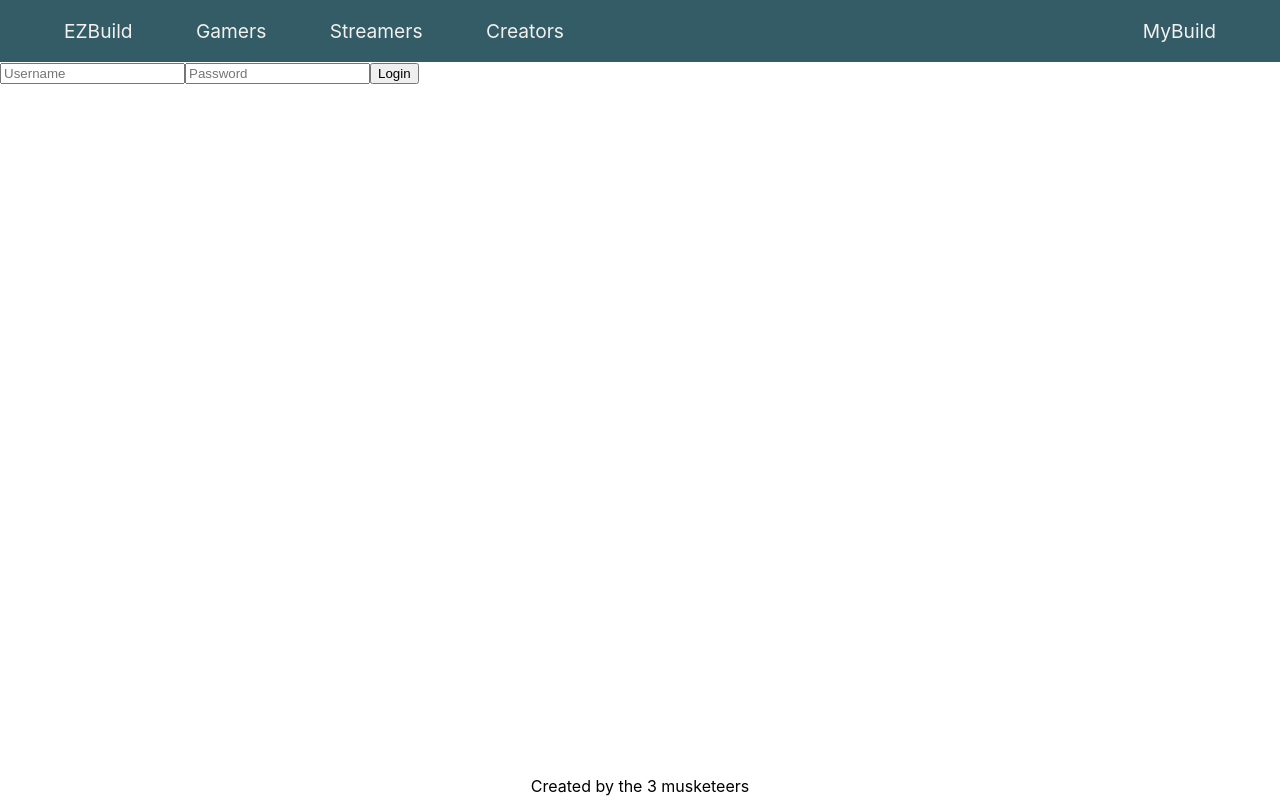
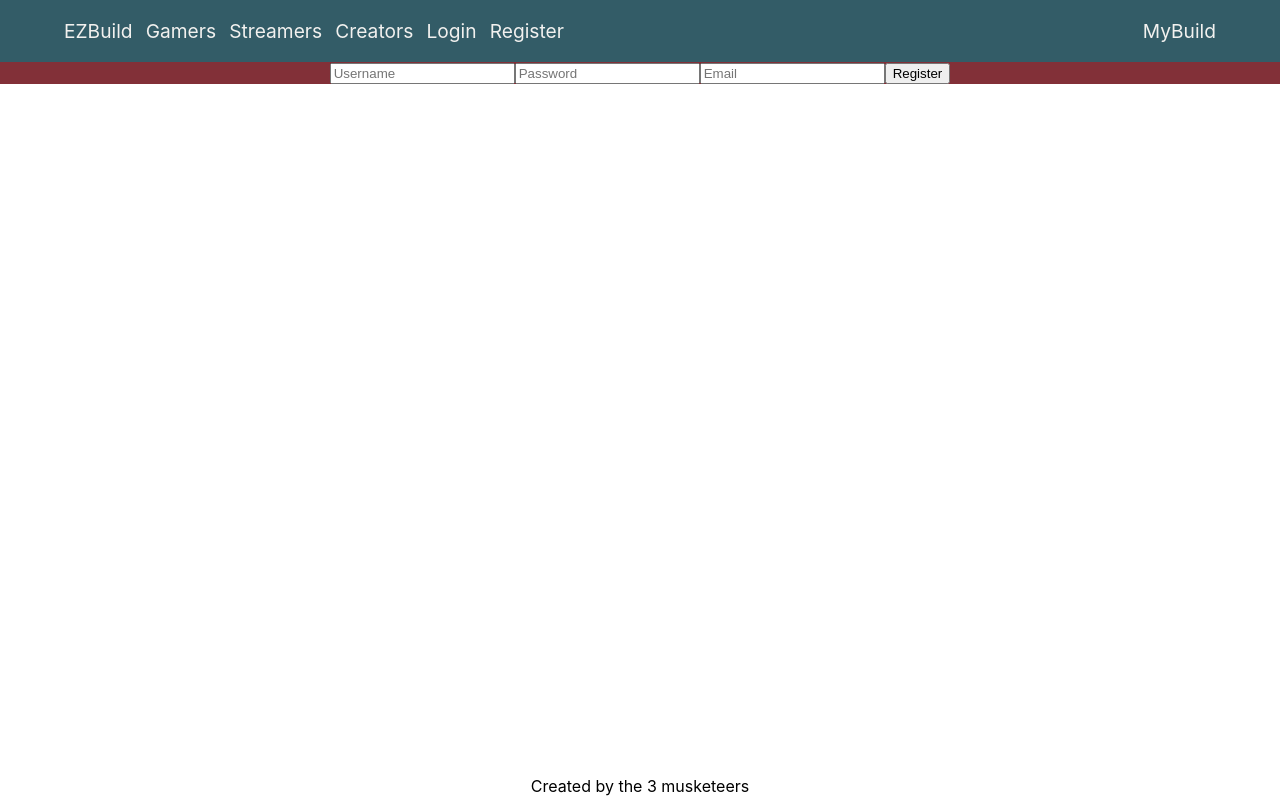
Before and after one commit to rlugtu/EZBuild, a React (Create React App) app in the folder client/: page /user/Register in a window 1280 px wide. Built offline with nearby package versions, Linux system fonts and the light colour scheme.

Commit message:
Register, login components with their routes

```diff
--- a/client/src/App.js
+++ b/client/src/App.js
@@ -1,11 +1,13 @@
 import React, { Component } from 'react';
 import './App.css';
 import { Route } from 'react-router-dom'
+import { BrowserRouter as Router,  Redirect } from 'react-router-dom';
 import Home from './components/Home'
 import Header from './components/Header'
 import Footer from './components/Footer'
 import BuildsController from './components/BuildsController'
 import Login from './components/Login';
+import Register from './components/Register'
 
 
 class App extends Component {
@@ -23,6 +25,16 @@ class App extends Component {
         <Header />
         <div className="container">
           <Route exact path="/" component={Home} />
+          <Route exact path='/user/login' render={()=>(
+            this.state.auth
+            ?<Redirect to='/user' />
+            :<Login handleLoginSubmit={this.handleLoginSubmit}/>
+          )} />
+          <Route exact path='/user/Register' render={()=>(
+            this.state.auth
+            ?<Redirect to ='/user' />
+            :<Register handleRegisterSubmit={this.handleRegisterSubmit} />
+          )} />
 
           <Route exact path="/builds/gaming" render={() =>
             <BuildsController currentPage="gaming" />} />
@@ -38,7 +50,6 @@ class App extends Component {
           <Route exact path="/builds/creators/:id" render={props => <BuildsController currentPage="single" selectedNiche='creators' currentId={props.match.params.id} selectedBuild={props.match.params.id} />} />
 
         </div>
-        <Login/>
         <Footer />
       </div>
     )
--- a/client/src/components/Header.jsx
+++ b/client/src/components/Header.jsx
@@ -10,6 +10,8 @@ const Header = (props) => {
                 <li><Link to="/builds/gaming">Gamers</Link></li>
                 <li><Link to="/builds/streaming">Streamers</Link></li>
                 <li><Link to="/builds/creators">Creators</Link></li>
+                <li><Link to='/user/login'>Login</Link></li>
+                <li><Link to='/user/register'>Register</Link></li>
             </ul>
             <ul>
                 <li><Link to="/user">MyBuild</Link></li>
--- a/client/src/components/Login.jsx
+++ b/client/src/components/Login.jsx
@@ -7,7 +7,11 @@ class Login extends Component{
             username:'',
             password:''
         }
+
+        this.handleInputChange=this.handleInputChange.bind(this);
+        this.handleLoginSubmit=this.handleLoginSubmit.bind(this);
     }
+
 
     handleInputChange(e){
         const name=e.target.name;
@@ -28,8 +32,12 @@ class Login extends Component{
             body:JSON.stringify(data)
         }).then(res=>res.json())
           .then(res=>{
-              console.log(res);
-          })
+              this.setState({
+                  auth:res.auth,
+                  user:res.data.user,
+              })
+
+          }).catch(err => console.log(err));
     }
 
     render(){
--- a/client/src/components/Register.jsx
+++ b/client/src/components/Register.jsx
@@ -0,0 +1,53 @@
+import React,{Component} from 'react';
+
+class Register extends Component{
+    constructor(){
+        super();
+        this.state={
+            username:'',
+            password:'',
+            email:'',
+        }
+        this.handleInputChange=this.handleInputChange.bind(this);
+        this.handleRegisterSubmit=this.handleRegisterSubmit.bind(this);
+    }
+    handleInputChange(e) {
+        const name = e.target.name;
+        const value = e.target.value;
+        this.setState({
+          [name]: value,
+        });
+      }
+    handleRegisterSubmit(e,data){
+        e.preventDefault();
+        fetch('/api/auth/register',{
+            method:'POST',
+            headers:{
+                'Content-Type':'application/json',
+            },
+            credentials:'include',
+            body:JSON.stringify(data)
+        }).then(res=>res.json())
+          .then(res=>{
+              this.setState({
+                  auth:res.auth,
+                  user:res.data.user,
+                  email:res.data.email,
+              })
+          }).catch(err => console.log(err));
+    }
+    render(){
+        return(
+            <div>
+              <form onSubmit={(e)=>this.handleRegisterSubmit(e,this.state)}>
+                  <input type="text" name='username' value={this.state.username} placeholder='Username' onChange={this.handleInputChange} />
+                  <input type="password" name='password' value={this.state.password} placeholder='Password' onChange={this.handleInputChange} />
+                  <input type="email" name='email' value={this.state.email} placeholder='Email' onChange={this.handleInputChange} />
+                  <input type="submit" value="Register"/>
+                </form>
+            </div>
+
+        )
+    }
+}
+export default Register;
```
Also changed, not shown: client/src/components/UserBuilds.jsx (added, +10 -0 lines), 1 other file (tests, documents, lock files or other folders).
